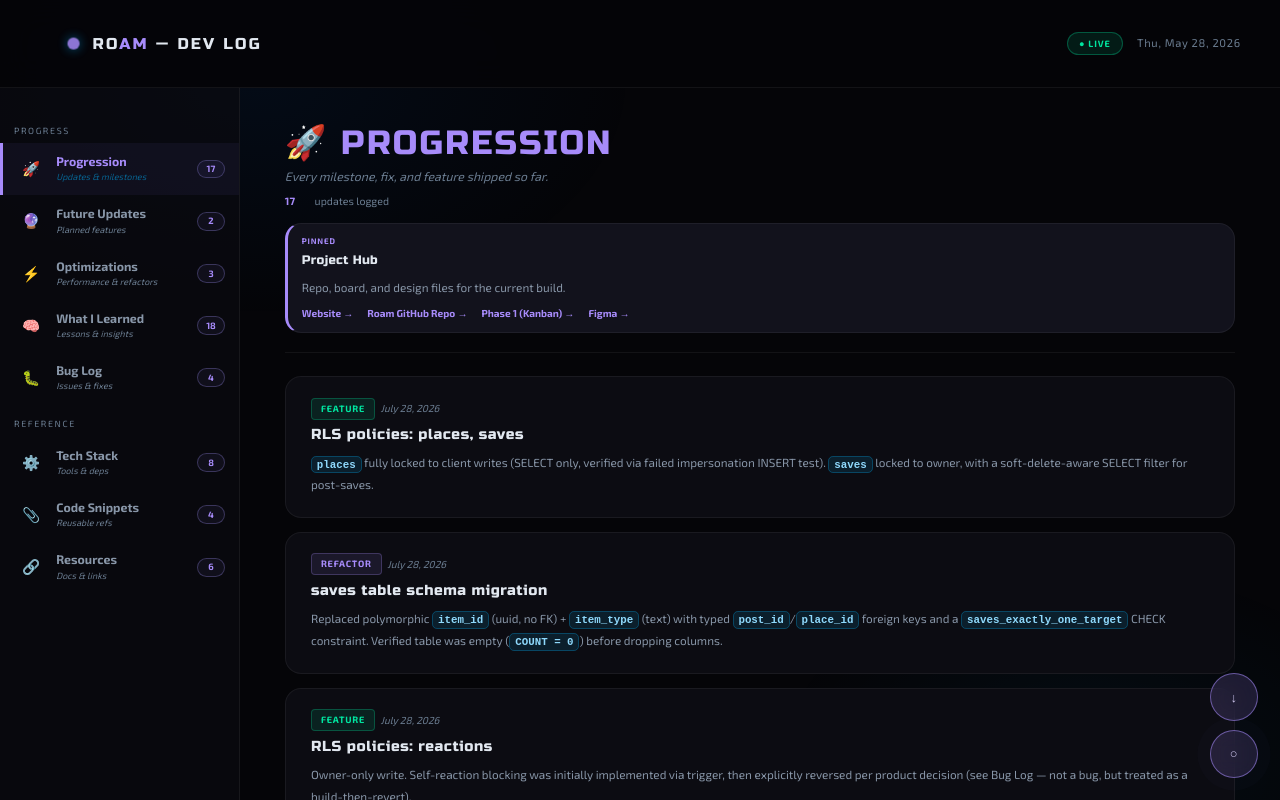
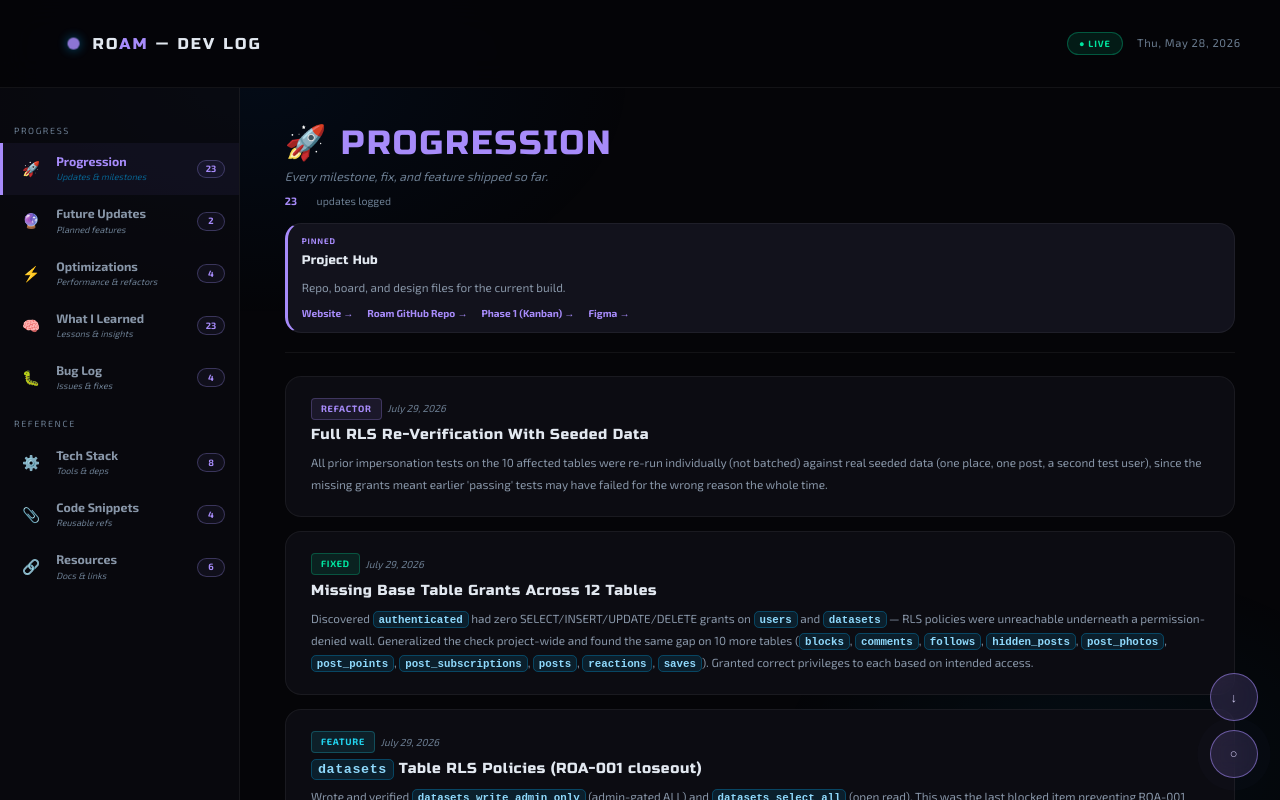
Before and after one commit to NomadCode33/roam, a Next.js app: page /dev-log in a window 1280 px wide. Built offline with nearby package versions, Linux system fonts and the light colour scheme.

Commit message:
added new features to dev log

```diff
--- a/app/dev-log/page.jsx
+++ b/app/dev-log/page.jsx
@@ -371,6 +371,48 @@ const DATA = {
   // Fields per entry: id, date, title, body (string/array), tag/tags (optional)
   progression: [
     {
+      id: 23,
+      date: "July 29, 2026",
+      title: "Full RLS Re-Verification With Seeded Data",
+      body: "All prior impersonation tests on the 10 affected tables were re-run individually (not batched) against real seeded data (one place, one post, a second test user), since the missing grants meant earlier 'passing' tests may have failed for the wrong reason the whole time.",
+      tag: "refactor",
+    },
+    {
+      id: 22,
+      date: "July 29, 2026",
+      title: "Missing Base Table Grants Across 12 Tables",
+      body: "Discovered `authenticated` had zero SELECT/INSERT/UPDATE/DELETE grants on `users` and `datasets` — RLS policies were unreachable underneath a permission-denied wall. Generalized the check project-wide and found the same gap on 10 more tables (`blocks`, `comments`, `follows`, `hidden_posts`, `post_photos`, `post_points`, `post_subscriptions`, `posts`, `reactions`, `saves`). Granted correct privileges to each based on intended access.",
+      tag: "fixed",
+    },
+    {
+      id: 21,
+      date: "July 29, 2026",
+      title: "`datasets` Table RLS Policies (ROA-001 closeout)",
+      body: "Wrote and verified `datasets_write_admin_only` (admin-gated ALL) and `datasets_select_all` (open read). This was the last blocked item preventing ROA-001 from being marked fully done.",
+      tag: "feature",
+    },
+    {
+      id: 20,
+      date: "July 29, 2026",
+      title: "Leftover Permissive UPDATE Policy on `users`",
+      body: "`users_update_own` (no role protection) was still active alongside the correct `users_update_own_not_role` policy. Postgres OR's applicable policies together, so the old one silently permitted client-side self-promotion to admin. Dropped it.",
+      tag: "fixed",
+    },
+    {
+      id: 19,
+      date: "July 29, 2026",
+      title: "Duplicate CHECK Constraint on `users.role`",
+      body: "Found two conflicting constraints active on the same column simultaneously (`users_role_check` and stale `users_role_values`), silently blocking the `moderator` value even though the newer constraint allowed it. Dropped the stale one.",
+      tag: "fixed",
+    },
+    {
+      id: 18,
+      date: "July 29, 2026",
+      title: "Admin Role Field (ROA-009)",
+      body: "Added a tiered `role` column (`user` / `moderator` / `admin`) to the `users` table with a CHECK constraint. Developer account manually promoted to `admin` via direct SQL, never through client-facing code.",
+      tag: "feature",
+    },
+    {
       id: 17,
       date: "July 28, 2026",
       title: "RLS policies: places, saves",
@@ -592,7 +634,7 @@ const DATA = {
       month: "July 2026",
       date: "July 26, 2026",
       title: "comments_insert_own: consolidate duplicate lookups",
-      body: "Realized the policy was hitting `posts` twice for the same row — once for the soft-delete check, once inside the block check. Extracted both into a single `SECURITY DEFINER` function:",
+      body: "",
       bullets: [
         "",
         "",
@@ -603,7 +645,20 @@ const DATA = {
     },
     */
 optimize: [
-  {
+    {
+      id: 4,
+      month: "July 2026",
+      date: "July 29, 2026",
+      title: "RLS Verification Process: Batched → Isolated Testing",
+      body: "I realized running eight impersonation tests in one pasted block was actively hiding information. When the second test threw an error, I couldn't confirm what the first test had actually done, because the SQL editor only surfaces the result of whichever statement executed most recently. A test that 'looked' like it passed might never have been genuinely observed.",
+      bullets: [
+        "Switched from one large multi-statement paste to one `BEGIN`/test/`ROLLBACK` block run at a time",
+        "Every result is now something directly seen, not inferred from what came after it",
+        "Applied this consistently across all 7 re-verified tables (`comments`, `follows`, `reactions`, `blocks`, `saves`, `hidden_posts`, `post_subscriptions`)"
+      ],
+      tags: "refactor"
+    },
+    {
       id: 3,
       month: "July 2026",
       date: "July 28, 2026",
@@ -647,7 +702,6 @@ optimize: [
 
   // ── learned: flat list, numbered by array position in LearnedPane ────────
   // Fields per entry: id, topic (title), body (string/array)
-  // { id: 10, topic: "", body: "" },
   learned: [
     { id: 1, topic: "Correct ticket execution order matters", body: "ROA-010 (schema) must come before ROA-001 (RLS). You cannot write RLS policies on tables that don't exist. The kanban dependency graph exists for a reason, pulling tickets out of order creates work that has to be thrown away." },
     { id: 2, topic: "CREATE EXTENSION IF NOT EXISTS vs CREATE EXTENSION", body: "Without `IF NOT EXISTS`, running `CREATE EXTENSION postgis` on an already-installed extension throws an error and stops script execution. The `IF NOT EXISTS` variant skips silently. It protects the script, not the extension itself." },
@@ -672,6 +726,13 @@ optimize: [
     { id: 16, topic: "USING vs WITH CHECK serve different moments in a write", body: "`USING` gates which existing rows a caller is even allowed to attempt to touch; `WITH CHECK` gates what the resulting row is allowed to look like after the write. For simple ownership checks they often look identical, but they diverge the moment a policy needs to prevent a user from changing a value they shouldn't be able to (e.g., escalating their own role)." },
     { id: 17, topic: "CHECK constraints can't run subqueries — RLS policies and triggers can", body: "Repeated pattern this session: assuming a policy/column/index from an earlier message was run, when it wasn't (`users`, `follows`, `notifications` column name, near-miss on `saves`). The fix is procedural, not clever — always verify current state via `pg_policies` / `information_schema.columns` / direct catalog lookups before writing code that depends on it, especially before any `DROP`." },
     { id: 18, topic: "Never trust that previously-discussed SQL was actually executed", body: "Repeated pattern this session: assuming a policy/column/index from an earlier message was run, when it wasn't (`users`, `follows`, `notifications` column name, near-miss on `saves`). The fix is procedural, not clever — always verify current state via `pg_policies` / `information_schema.columns` / direct catalog lookups before writing code that depends on it, especially before any `DROP`." },
+    { id: 19, topic: "Multiple Postgres CHECK Constraints on One Column Are ALL Enforced Simultaneously", body: "Postgres doesn't let you 'choose' between multiple CHECK constraints on the same column, it enforces every one of them on every write. A duplicate or stale constraint left in place silently narrows what a newer, more permissive constraint would otherwise allow, with no warning that the older one still exists." },
+    { id: 20, topic: "Multiple RLS Policies for the Same Command Are OR'd Together", body: "If two UPDATE policies apply to the same row, a user's write succeeds if it satisfies *either* one. A narrowly-written restrictive policy provides zero real protection if an older, more permissive policy covering the same action is still active on the table." },
+    { id: 21, topic: "Table-Level GRANTs and Row-Level Security Are Two Separate Gates", body: "Enabling RLS and writing correct policies means nothing if the underlying Postgres role (`authenticated`) was never granted base SELECT/INSERT/UPDATE/DELETE privileges on the table. A request denied at the grant layer produces the same `42501` error code as one denied by an RLS policy — the only way to tell them apart is reading the exact error text (`permission denied for table X` vs. `new row violates row-level security policy for table X`) or checking `information_schema.role_table_grants` directly." },
+    { id: 22, topic: "`auth.users` and `public.users` Are Not Automatically Linked", body: "Supabase Auth creating a row in `auth.users` on signup does not create a corresponding row in a custom `public.users` profile table. That link has to be built explicitly, usually via a Postgres trigger. Without it, an authenticated user with no profile row will fail every join that assumes one exists." },
+    { id: 22, topic: "A 'Success' Result Only Proves What You Actually Isolated and Watched", body: "Running several test statements in one batched script means an error partway through can hide or overwrite the result of an earlier statement in the same output panel. A clean-looking result at the end of a multi-statement script is not proof every individual statement inside it behaved as expected. Only isolated, one-at-a-time execution gives that proof." },
+
+    //{ id: 10, topic: "", body: "" },
   ],
 
   // ── bugs: flat list, status drives the open/fixed counts in BugsPane ─────
@@ -696,8 +757,8 @@ optimize: [
       status: "fixed",
       date: "July 28, 2026",
       body: [
-        "Symptom: policy drafted referencing `users.is_admin`, a column that was never built. Root cause: guessed a column name matching a common pattern instead of checking the real schema, same category of mistake as the notifications bug. Caught *before* running (not after, this time) via a schema check that showed the real column is `users.role`, currently unconstrained.",
-        "Fix: not yet applied — policy correctly held back, flagged as blocked on ROA-009 rather than run against a guessed column.",
+        "**Symptom:** policy drafted referencing `users.is_admin`, a column that was never built. Root cause: guessed a column name matching a common pattern instead of checking the real schema, same category of mistake as the notifications bug. Caught *before* running (not after, this time) via a schema check that showed the real column is `users.role`, currently unconstrained.",
+        "**Fix:** not yet applied — policy correctly held back, flagged as blocked on ROA-009 rather than run against a guessed column.",
       ]
     },
     {
@@ -706,8 +767,8 @@ optimize: [
       status: "fixed",
       date: "July 28, 2026",
       body: [
-        "Symptom: `ERROR 42703: column 'recipient_id' does not exist` when running the notifications policy set. Root cause: assumed a column name instead of verifying the real schema.",
-        "Fix: queried `information_schema.columns`, found the real column was `user_id`, rewrote all three policies using the correct name."
+        "**Symptom:** `ERROR 42703: column 'recipient_id' does not exist` when running the notifications policy set. Root cause: assumed a column name instead of verifying the real schema.",
+        "**Fix:** queried `information_schema.columns`, found the real column was `user_id`, rewrote all three policies using the correct name."
       ]
     },
     { id: 2,
@@ -715,8 +776,8 @@ optimize: [
       status: "fixed",
       date: "July 28, 2026",
       body: [
-        "Symptom: `rowsecurity = true` on `users`, but `pg_policies` returned 0 rows — meaning the table was inaccessible to everyone. Root cause: the session-1 handoff had marked this table's RLS SQL as 'written' and was mistakenly treated as 'executed' without verification.",
-        "Fix: ran the actual `CREATE POLICY` statements for `users_select_all` and `users_update_own`, then confirmed via `pg_policies`."
+        "**Symptom:** `rowsecurity = true` on `users`, but `pg_policies` returned 0 rows — meaning the table was inaccessible to everyone. Root cause: the session-1 handoff had marked this table's RLS SQL as 'written' and was mistakenly treated as 'executed' without verification.",
+        "**Fix:** ran the actual `CREATE POLICY` statements for `users_select_all` and `users_update_own`, then confirmed via `pg_policies`."
       ]
     },
     {
@@ -725,15 +786,14 @@ optimize: [
       status: "fixed",
       date: "July 28, 2026",
       body: [
-        "Symptom: after adding the block-aware `follows_select_all`, `follows_insert_own` and `follows_delete_own` were assumed to already exist and hadn't been run — meaning follow/unfollow was completely non-functional. Root cause: same as above, assumed-executed SQL that wasn't.",
-        "Fix: ran both missing policies, verified 3 total rows in `pg_policies` for `follows`."
+        "**Symptom:** after adding the block-aware `follows_select_all`, `follows_insert_own` and `follows_delete_own` were assumed to already exist and hadn't been run — meaning follow/unfollow was completely non-functional. Root cause: same as above, assumed-executed SQL that wasn't.",
+        "**Fix:** ran both missing policies, verified 3 total rows in `pg_policies` for `follows`."
       ]
     }
   ],
 
   // ── stack: tile grid in StackPane, not card-based (no body/bullets/media) ─
   // Fields per entry: id, name, icon, version (optional), role (optional)
-  // { id: 6, name: "MongoDB",      icon: "🍃", version: "Atlas",    role: "NoSQL database" },
   stack: [
     { id: 1, name: "React 19",     icon: "⚛️", version: "^19.2.4",   role: "Frontend UI library" },
     { id: 2, name: "Next.js",      icon: "🔼", version: "^16.2.12",  role: "Full-stack React framework" },
@@ -743,6 +803,8 @@ optimize: [
     { id: 6, name: "PostgreSQL",   icon: "🐘", version: "^18.4.0",   role: "Relational database engine" },
     { id: 7, name: "PostGIS",      icon: "🗺️", version: "^3.3.7",    role: "Spatial database extension" },
     { id: 8, name: "Vercel",       icon: "☁️", version: "Hosting",   role: "Deployment platform" },
+
+    // { id: 6, name: "MongoDB",      icon: "🍃", version: "Atlas",    role: "NoSQL database" },
   ],
 
   // ── snippets: flat list, lang shown once as a meta badge (see SnippetsPane) ─
@@ -824,7 +886,6 @@ optimize: [
   // Fields per entry: id, title, url (optional — plain text if omitted),
   // category, note (used as the card body, not `body`)
 
-  // { id: 4, title: "Tailwind CSS v4 Docs", url: "https://tailwindcss.com/docs", category: "styling",    note: "v4 uses @theme in CSS instead of tailwind.config.js." },
   resources: [
     { id: 1, title: "Tailwind CSS v4 Docs", url: "https://tailwindcss.com/docs", category: "styling",    note: "v4 uses @theme in CSS instead of tailwind.config.js." },
     { id: 2, title: "Supabase Docs", url: "https://supabase.com/docs", category: "backend",    note: "Full documentation for Supabase database, auth, storage, RLS, and JavaScript client. Primary reference for all backend work on Roam." },
@@ -832,17 +893,25 @@ optimize: [
     { id: 4, title: "Supabase Auth Guide", url: "https://supabase.com/docs/guides/auth", category: "auth",    note: "Session management, user management, OAuth providers, and auth hooks." },
     { id: 5, title: "Supabase PostGIS Guide", url: "https://supabase.com/docs/guides/database/extensions/postgis", category: "database",    note: "PostGIS extension setup, geometry column types, spatial query functions, and GIST indexing. Reference for all coordinate and proximity query work." },
     { id: 6, title: "Supabase JavaScript Client Reference", url: "https://supabase.com/docs/reference/javascript/introduction", category: "backend",    note: "Complete API reference for the Supabase JS client. Every Supabase query written in Next.js uses this reference for syntax." },
+
+    // { id: 4, title: "Tailwind CSS v4 Docs", url: "https://tailwindcss.com/docs", category: "styling",    note: "v4 uses @theme in CSS instead of tailwind.config.js." },
   ],
 };
 
 // ─── Style maps ───────────────────────────────────────────────────────────────
 const TAG_STYLES = {
-  deployment:  { bg: "rgba(0,180,255,0.1)",   color: "#00b4ff", border: "rgba(0,180,255,0.25)" },
-  feature:     { bg: "rgba(0,229,160,0.1)",   color: "#00e5a0", border: "rgba(0,229,160,0.25)" },
+  // ── deployment: pushed off cyan toward a deeper, more saturated blue so it
+  // reads distinctly from feature's cyan while still popping against the bg.
+  deployment:  { bg: "rgba(47,111,255,0.12)", color: "#2f6fff", border: "rgba(47,111,255,0.3)" },
+  feature:     { bg: "rgba(34,211,238,0.1)",  color: "#22d3ee", border: "rgba(34,211,238,0.25)" },
   fix:         { bg: "rgba(255,201,60,0.1)",  color: "#ffc93c", border: "rgba(255,201,60,0.25)" },
+  // ── fixed: explicit entry so it stops silently falling back to
+  // TAG_STYLES.feature — pairs with the red "open" status in the Bug Log.
+  fixed:       { bg: "rgba(0,229,160,0.1)",   color: "#00e5a0", border: "rgba(0,229,160,0.25)" },
   refactor:    { bg: "rgba(167,139,250,0.1)", color: "#a78bfa", border: "rgba(167,139,250,0.25)" },
-  // ── New tag for Optimizations tab ─────────────────────────────────────────
-  performance: { bg: "rgba(255,150,0,0.1)",   color: "#ff9600", border: "rgba(255,150,0,0.25)" },
+  // ── performance: lightened toward near-white so it's actually legible —
+  // previous slate was too close to bg/muted text to register as a tag.
+  performance: { bg: "rgba(221,226,234,0.14)", color: "#dde2ea", border: "rgba(221,226,234,0.4)" },
 };
 
 const PRIORITY_STYLES = {
@@ -875,7 +944,10 @@ const Tags = ({ tag, tags }) => {
   return (
     <>
       {tagList.map((t) => {
-        const s = TAG_STYLES[t] || TAG_STYLES.feature;
+        // Neutral fallback instead of TAG_STYLES.feature — an unmapped tag
+        // silently inheriting feature's color is exactly how fixed/feature
+        // collided in the first place.
+        const s = TAG_STYLES[t] || { bg: "rgba(221,226,234,0.14)", color: "#dde2ea", border: "rgba(221,226,234,0.4)" };
         return (
           <span key={t} className="dn-tag" style={{ background: s.bg, color: s.color, borderColor: s.border }}>
             {t}
```
